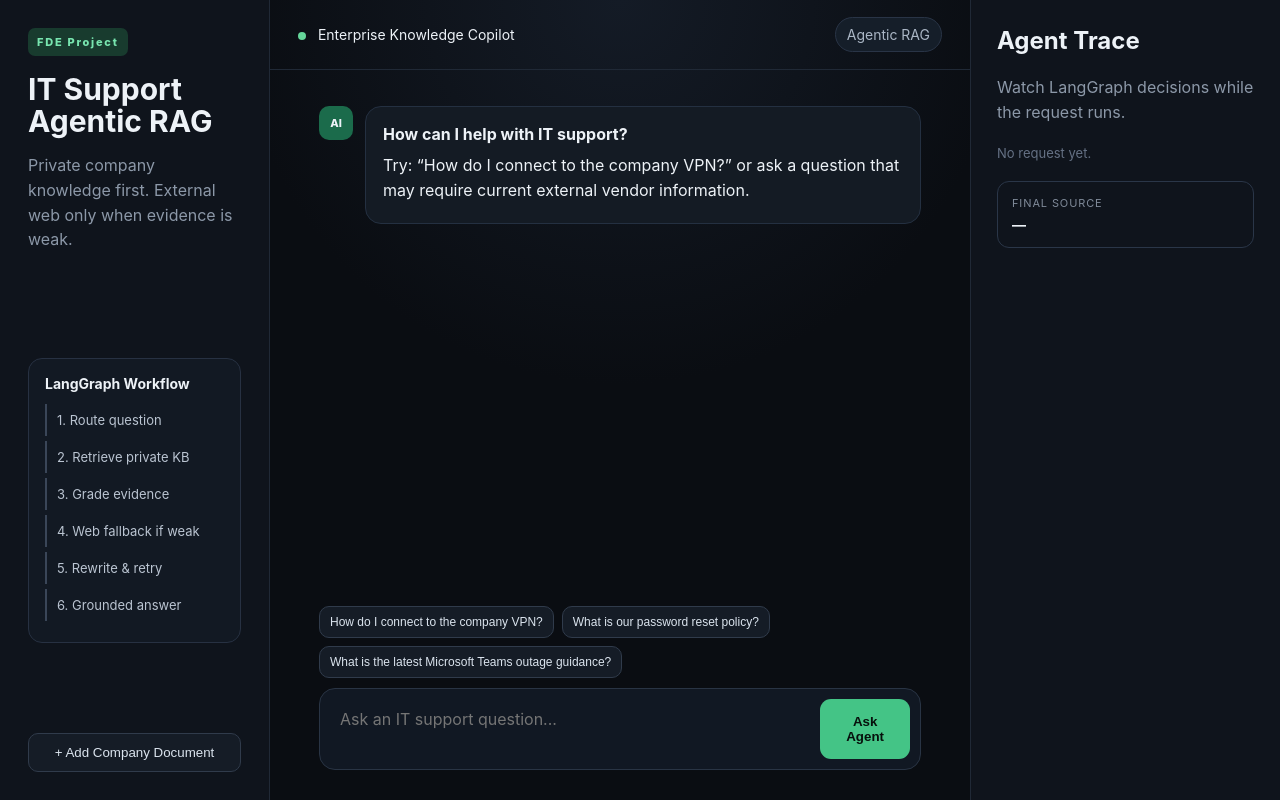
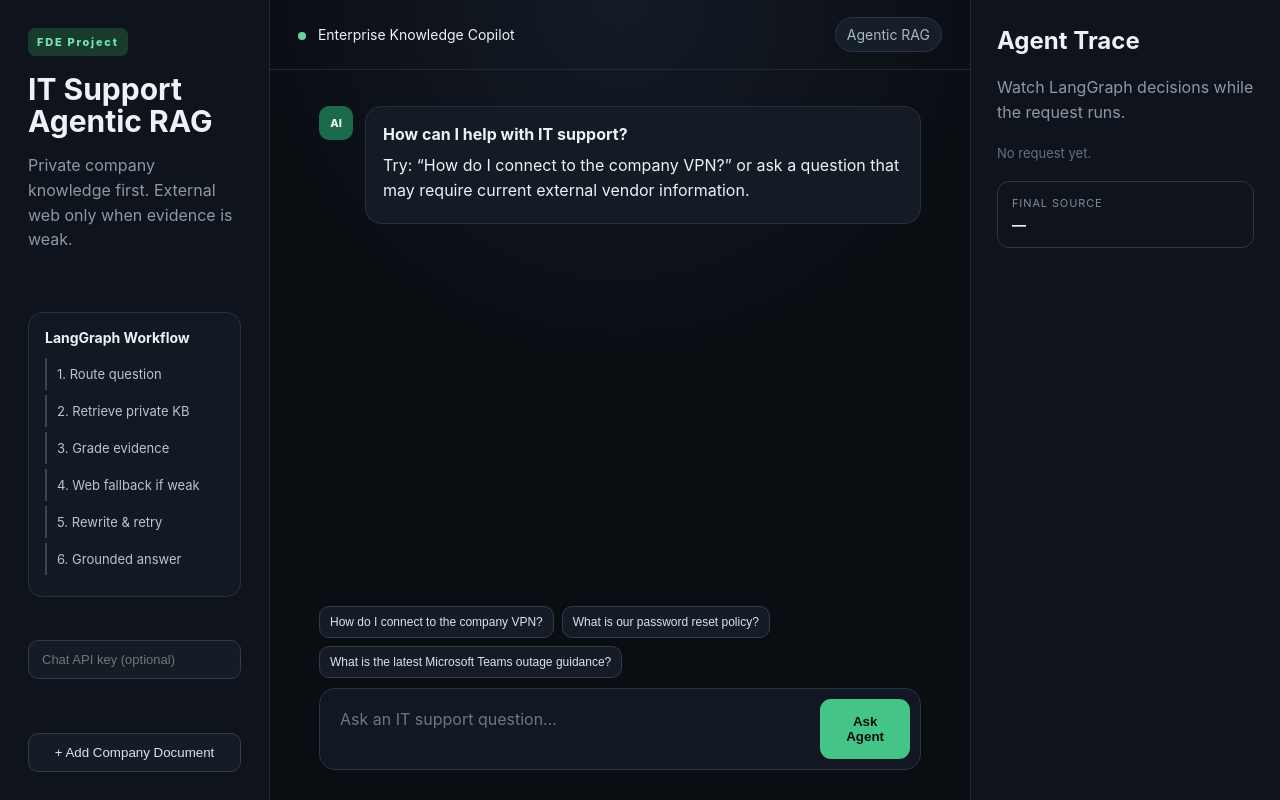
Before and after one commit to farhadtanveer/Enterprise-Agentic-RAG, a FastAPI app: page / in a window 1280 px wide. Run offline with FastAPI, Linux system fonts and the light colour scheme.

Commit message:
feat(ui): chat API key field, persisted and sent as X-API-Key
Password input in the sidebar, stored in localStorage, attached to
every /api/chat call. No-op when CHAT_API_KEY is unset server-side;
unlocks the bundled UI when chat auth is enabled.

Co-Authored-By: Claude Opus 4.8 (1M context) <noreply@anthropic.com>

```diff
--- a/static/css/style.css
+++ b/static/css/style.css
@@ -81,6 +81,17 @@ body {
   border-radius: 10px;
   padding: 11px 13px;
   cursor: pointer;
+}
+.key-input {
+  border: 1px solid #303b4b;
+  background: #151c26;
+  color: #dbe4ee;
+  border-radius: 10px;
+  padding: 11px 13px;
+  font-size: 13px;
+  width: 100%;
+  box-sizing: border-box;
+  margin-bottom: 10px;
 }
 .main {
   display: flex;
--- a/static/js/app.js
+++ b/static/js/app.js
@@ -3,6 +3,12 @@ const form = document.getElementById("chatForm");
 const question = document.getElementById("question");
 const trace = document.getElementById("trace");
 const sourceUsed = document.getElementById("sourceUsed");
+const chatKey = document.getElementById("chatKey");
+
+chatKey.value = localStorage.getItem("chatApiKey") || "";
+chatKey.addEventListener("input", () =>
+  localStorage.setItem("chatApiKey", chatKey.value.trim()),
+);
 
 function escapeHtml(s = "") {
   return s.replace(
@@ -55,7 +61,10 @@ async function askAgent(q) {
   try {
     const res = await fetch("/api/chat", {
       method: "POST",
-      headers: { "Content-Type": "application/json" },
+      headers: {
+        "Content-Type": "application/json",
+        "X-API-Key": localStorage.getItem("chatApiKey") || "",
+      },
       body: JSON.stringify({ question: q }),
     });
     const data = await res.json();
--- a/templates/index.html
+++ b/templates/index.html
@@ -28,6 +28,8 @@
           <div class="flow-step">6. Grounded answer</div>
         </div>
 
+        <input id="chatKey" class="key-input" type="password"
+               placeholder="Chat API key (optional)" autocomplete="off" />
         <button id="openUpload" class="secondary-btn">
           + Add Company Document
         </button>
```
Also changed, not shown: tests/test_ui_chat_key.py (added, +19 -0 lines).
